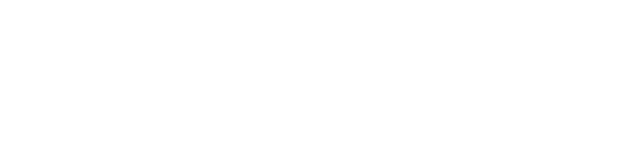
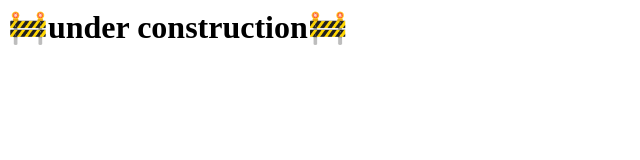
Before and after one commit to elin001/elin001.io, a plain HTML site: page index.html in a window 1280 px wide. Shown: the whole page, without its empty margins (0-640 px from the left). Drawn offline with Linux system fonts and the light colour scheme.

Commit message:
Update index.html

```diff
--- a/index.html
+++ b/index.html
@@ -1 +1,2 @@
-<title>🚧Under Construction🚧</title>
+<title>Ellie Lin</title>
+<h1>🚧under construction🚧</h1>
```
